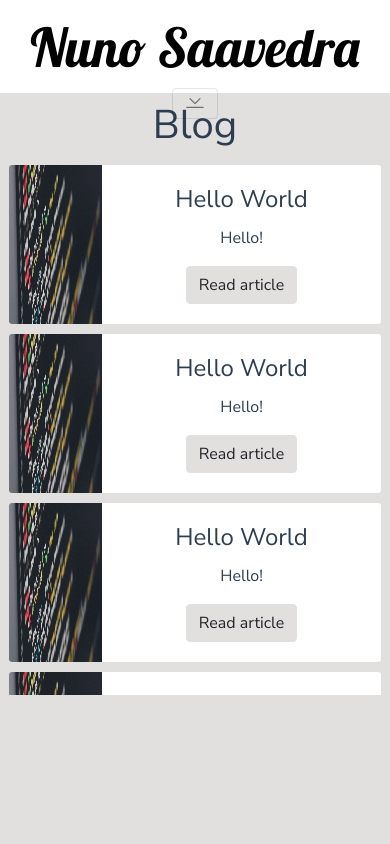
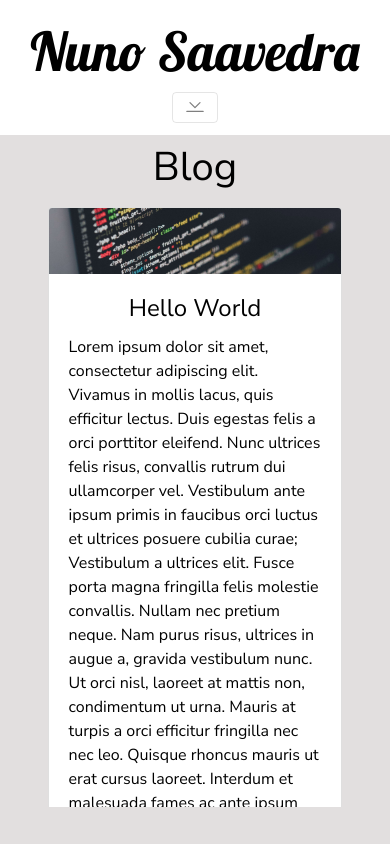
Before and after one commit to Nfsaavedra/Nfsaavedra.github.io, a Vue app in the folder portfolio/: page /blog in a window 390 px wide. Built offline with nearby package versions, Linux system fonts and the light colour scheme.

Commit message:
Blog and article pages

```diff
--- a/portfolio/src/App.vue
+++ b/portfolio/src/App.vue
@@ -1,6 +1,6 @@
 <template>
   <div id="app">
-    <b-navbar style="height: 11%" toggleable="xl" variant=white>
+    <b-navbar id="navbar" toggleable="xl" variant=white>
       <div style="display: block; width: 100%;">
         <div id="logo-name">Nuno Saavedra</div>
 
@@ -23,11 +23,47 @@
         </b-collapse>
       </div>
     </b-navbar>
-    <router-view style="height: 85%"/>
+    <router-view id="view"/>
   </div>
 </template>
 
 <style lang="scss">
+#view {
+  background-color: var(--primary);
+  color: black;
+}
+
+@media screen and (min-width: 1024px) {
+  #view {
+    height: 85% !important;
+  }
+  #navbar {
+    height: 11% !important;
+  }
+}
+
+@media screen and (min-width: 768px) and (max-width: 1023px){
+  #view {
+    height: 85% !important;
+  }
+  #navbar {
+    min-height: 11% !important;
+  }
+}
+
+@media screen and (max-width: 767px){
+  #view {
+    height: 80% !important;
+  }
+  #navbar {
+    min-height: 16% !important;
+  }
+}
+
+h1 {
+  margin-top: 2% !important;
+  margin-bottom: 2% !important;
+}
 
 html, body {
   height: 100vh;
--- a/portfolio/src/constants.js
+++ b/portfolio/src/constants.js
@@ -2,7 +2,7 @@ export const ARTICLES = {
     "helloworld": {
         "name": "Hello World",
         "image": "img/articles/code.jpg",
-        "description": "Hello!",
+        "description": "Lorem ipsum dolor sit amet, consectetur adipiscing elit. Vivamus in mollis lacus, quis efficitur lectus. Duis egestas felis a orci porttitor eleifend. Nunc ultrices felis risus, convallis rutrum dui ullamcorper vel. Vestibulum ante ipsum primis in faucibus orci luctus et ultrices posuere cubilia curae; Vestibulum a ultrices elit. Fusce porta magna fringilla felis molestie convallis. Nullam nec pretium neque. Nam purus risus, ultrices in augue a, gravida vestibulum nunc. Ut orci nisl, laoreet at mattis non, condimentum ut urna. Mauris at turpis a orci efficitur fringilla nec nec leo. Quisque rhoncus mauris ut erat cursus laoreet. Interdum et malesuada fames ac ante ipsum primis in faucibus. Orci varius natoque penatibus et magnis dis parturient montes, nascetur ridiculus mus. Nullam a.",
         "path": "helloworld.md",
     },
     "helloworl": {
--- a/portfolio/src/views/ArticleView.vue
+++ b/portfolio/src/views/ArticleView.vue
@@ -1,6 +1,6 @@
 <template>
-  <div>
-    <div v-html="markdownToHtml"></div>
+  <div style="text-align: left;">
+    <div id="article" v-html="markdownToHtml"></div>
   </div>
 </template>
 
@@ -14,9 +14,36 @@ export default {
     markdownToHtml() {
       const file = require("raw-loader!@/assets/articles/" +
         ARTICLES[this.$route.query.id]["path"]);
-      console.log(file);
       return marked(file['default']);
     }
   }
 }
 </script>
+
+<style lang="scss" scoped>
+#article {
+  overflow-y: scroll;
+  height: 100%;
+}
+
+@media screen and (min-width: 1024px) {
+  #view {
+    margin-left: 25%;
+    margin-right: 25%;
+  }
+}
+
+@media screen and (min-width: 768px) and (max-width: 1023px){
+  #view {
+    margin-left: 10%;
+    margin-right: 10%;
+  }
+}
+
+@media screen and (max-width: 767px){
+  #view {
+    margin-left: 2%;
+    margin-right: 2%;
+  }
+}
+</style>
--- a/portfolio/src/views/ArticlesView.vue
+++ b/portfolio/src/views/ArticlesView.vue
@@ -1,16 +1,15 @@
 <template>
   <div>
-    <h1 style="margin-top: 2%; margin-bottom: 2%;">Blog</h1>
-    <div style="overflow: auto; max-height: calc(96% - 150px)">
+    <h1>Blog</h1>
+    <div id="articles" style="overflow: auto; max-height: calc(96% - 40px);">
       <b-card
           :title="article['name']"
           :img-src="article['image']"
           img-alt="Image"
-          img-left
+          img-top
           tag="article"
-          class="mt-2"
-          style="margin-left: 2%; margin-right: 2%"
-          img-width="25%"
+          class="mt-2 article"
+          style="width: 46%;"
           v-for="(article, id) in articles"
           :key="id"
       >
@@ -18,7 +17,9 @@
           {{ article['description'] }}
           </b-card-text>
 
-          <b-button :href="'article?id=' + id" variant="primary">Read article</b-button>
+          <b-button class="article-button" :href="'article?id=' + id" variant="secondary">
+            Read article
+          </b-button>
       </b-card>
     </div>
   </div>
@@ -36,3 +37,52 @@ export default {
   }
 }
 </script>
+
+<style scoped>
+#articles {
+  margin-left: 8%;
+  margin-right: 8%;
+  display: flex;
+  flex-wrap: wrap;
+  justify-content: space-around;
+}
+
+@media screen and (min-width: 768px) and (max-width: 1023px){
+  #articles {
+    justify-content: flex-start;
+    flex-wrap: nowrap;
+    flex-direction: column;
+  }
+
+  .article {
+    width: 90% !important;
+  }
+}
+
+@media screen and (max-width: 767px){
+  #articles {
+    justify-content: flex-start;
+    align-items: center;
+    flex-wrap: nowrap;
+    flex-direction: column;
+  }
+
+  .article {
+    width: 90% !important;
+  }
+}
+
+.card-body {
+  display: flex;
+  flex-direction: column;
+  align-content: center;
+}
+
+.card-text {
+  text-align: left;
+}
+
+.article-button {
+  margin-top: auto;
+}
+</style>
```
Also changed, not shown: portfolio/src/assets/articles/helloworld.md (+13 -1 lines).
